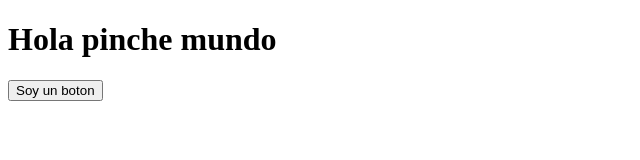
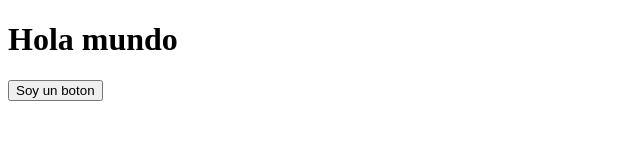
Before and after one commit to sebastrese/sebastrese.github.io, a plain HTML site: page index.html in a window 1280 px wide. Shown: the whole page, without its empty margins (0-640 px from the left). Drawn offline with Linux system fonts and the light colour scheme.

Commit message:
Update index.html

```diff
--- a/index.html
+++ b/index.html
@@ -7,7 +7,7 @@
     <title>El sitio del Sebas</title>
 </head>
 <body>
-    <h1>Hola pinche mundo</h1>
+    <h1>Hola mundo</h1>
 
 
 <div class="PageConnect">
```
